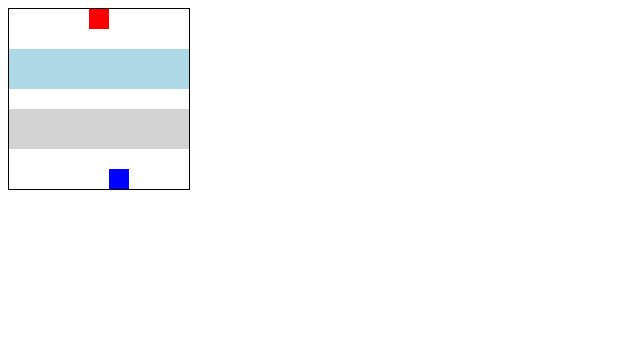
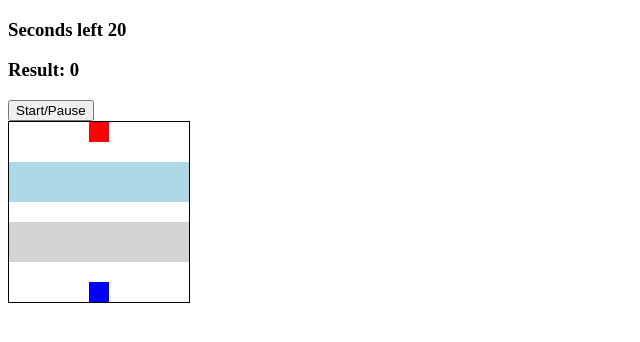
Before and after one commit to aaronbrels/Frogger, a plain HTML site: page index.html in a window 1280 px wide. Shown: the whole page, without its empty margins (0-640 px from the left). Drawn offline with Linux system fonts and the light colour scheme.

Commit message:
Added button tag and h3 tags, also updated how many divs i have.

```diff
--- a/index.html
+++ b/index.html
@@ -8,6 +8,11 @@
     <title>Frogger</title>
 </head>
 <body>
+
+<h3>Seconds left <span id="time-left">20</span></h3>
+<h3>Result: <span id="result">0</span></h3>
+
+<button id=" start-pause-button">Start/Pause</button>
 
 <div class="grid">
     <div></div>
@@ -86,8 +91,8 @@
     <div></div>
     <div></div>
     <div></div>
+    <div class="starting-block"></div>
     <div></div>
-    <div class="starting-block"></div>
     <div></div>
     <div></div>
     <div></div>
```
